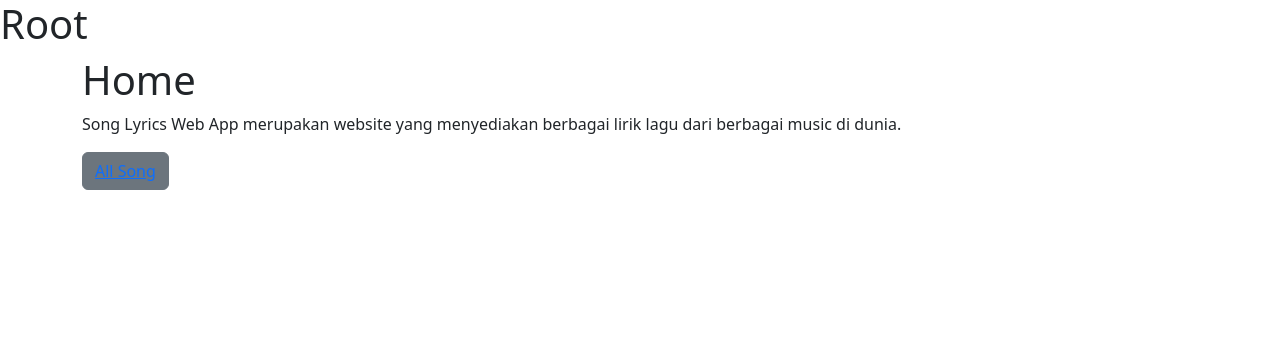
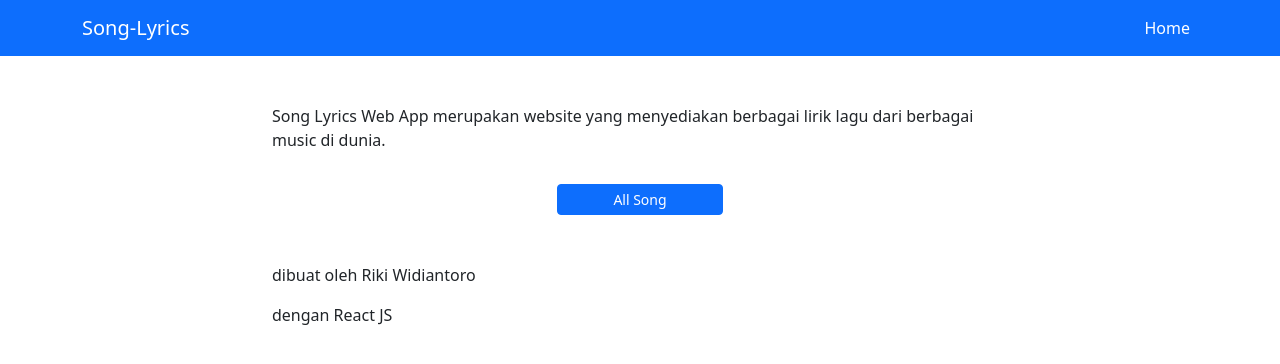
Before and after one commit to rikiwidiantoro/song-lyrics-web, a React (Create React App) app: page / in a window 1280 px wide. Shown: the top 364 px of the page. Built offline with nearby package versions, Linux system fonts and the light colour scheme.

Commit message:
create navbar and edit home page

```diff
--- /dev/null
+++ b/src/component/Navigation/Navigation.component.js
@@ -0,0 +1,37 @@
+import Container from 'react-bootstrap/Container';
+import Nav from 'react-bootstrap/Nav';
+import Navbar from 'react-bootstrap/Navbar';
+// import NavDropdown from 'react-bootstrap/NavDropdown';
+
+function Navigation() {
+  return (
+    <Navbar collapseOnSelect expand="lg" className="bg-primary">
+      <Container>
+        <Navbar.Brand href="#" className='text-white'>Song-Lyrics</Navbar.Brand>
+        <Navbar.Toggle aria-controls="responsive-navbar-nav" />
+        <Navbar.Collapse id="responsive-navbar-nav">
+          <Nav className="me-auto">
+            {/* <Nav.Link href="#features">Features</Nav.Link>
+            <Nav.Link href="#pricing">Pricing</Nav.Link>
+            <NavDropdown title="Dropdown" id="collasible-nav-dropdown">
+              <NavDropdown.Item href="#action/3.1">Action</NavDropdown.Item>
+              <NavDropdown.Item href="#action/3.2">
+                Another action
+              </NavDropdown.Item>
+              <NavDropdown.Item href="#action/3.3">Something</NavDropdown.Item>
+              <NavDropdown.Divider />
+              <NavDropdown.Item href="#action/3.4">
+                Separated link
+              </NavDropdown.Item>
+            </NavDropdown> */}
+          </Nav>
+          <Nav>
+            <Nav.Link className="text-white" href="/">Home</Nav.Link>
+          </Nav>
+        </Navbar.Collapse>
+      </Container>
+    </Navbar>
+  );
+}
+
+export default Navigation;
--- a/src/containers/Home/Home.container.js
+++ b/src/containers/Home/Home.container.js
@@ -7,19 +7,20 @@ import { Link } from 'react-router-dom';
 function Home() {
   return (
     <Container>
-      <Row>
-        <Col>
-          <h1>Home</h1>
-        </Col>
-      </Row>
-      <Row>
-        <Col>
+      <Row className="justify-content-center pt-5">
+        <Col lg="8">
           <p>Song Lyrics Web App merupakan website yang menyediakan berbagai lirik lagu dari berbagai music di dunia.</p>
         </Col>
       </Row>
-      <Row>
-        <Col>
-          <Button variant="secondary"><Link>All Song</Link></Button>
+      <Row className="justify-content-center mt-3">
+        <Col lg="2" className='text-center'>
+          <Link to="allsong" className="text-white text-decoration-none d-grid"><Button size='sm'>All Song</Button></Link>
+        </Col>
+      </Row>
+      <Row className="justify-content-center pt-5">
+        <Col lg="8">
+          <p>dibuat oleh Riki Widiantoro</p>
+          <p>dengan React JS</p>
         </Col>
       </Row>
     </Container>
--- a/src/containers/Root/Root.container.js
+++ b/src/containers/Root/Root.container.js
@@ -1,9 +1,10 @@
+import Navigation from "../../component/Navigation/Navigation.component";
 import { Outlet } from "react-router-dom";
 
 function Root() {
   return (
     <>
-      <h1>Root</h1>
+      <Navigation/>
       <Outlet/>
     </>
   );
```
Also changed, not shown: 1 other file (tests, documents, lock files or other folders).
